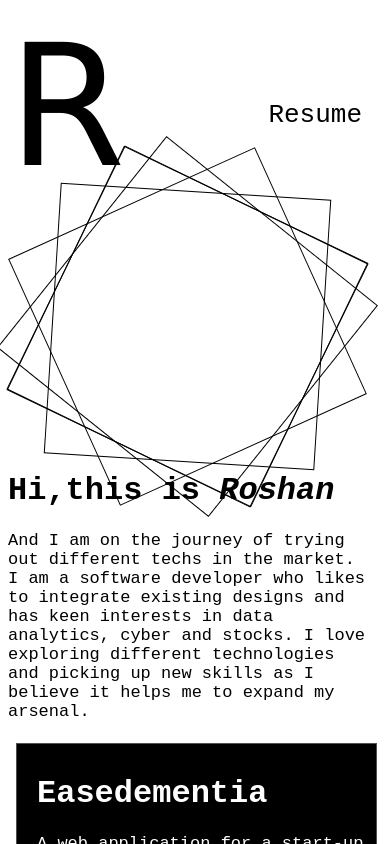
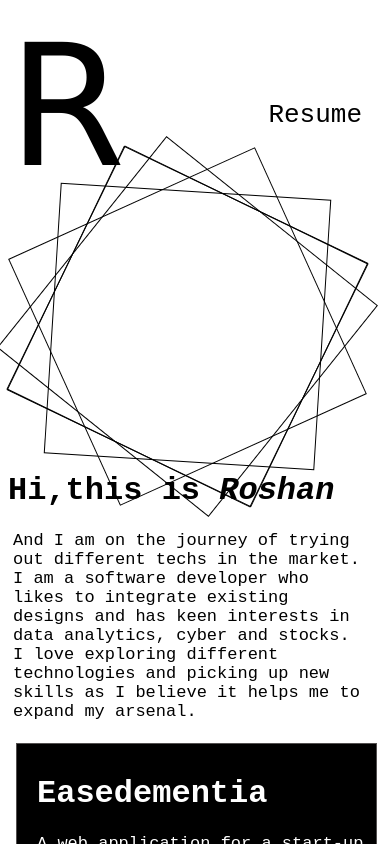
Before and after one commit to roshan0099/roshan-profile, a React (Vite) app: page / in a window 390 px wide. Shown: the top 844 px of the page. Built offline with nearby package versions, Linux system fonts and the light colour scheme.

Commit message:
updated padding

```diff
--- a/src/style/mainBody.css
+++ b/src/style/mainBody.css
@@ -203,6 +203,7 @@ p{
 
     #intro-para{
         text-align:left;
+        padding-left: 5px;
         /* word-break: break-all; */
     }
 
```
